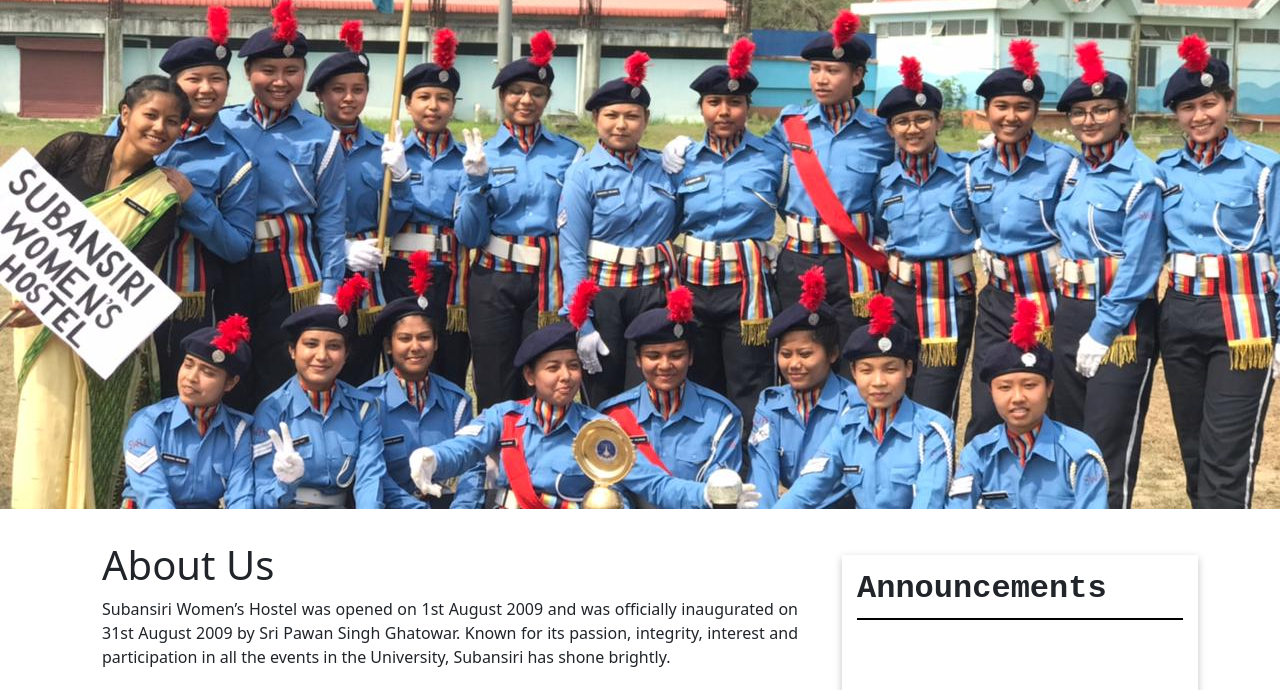
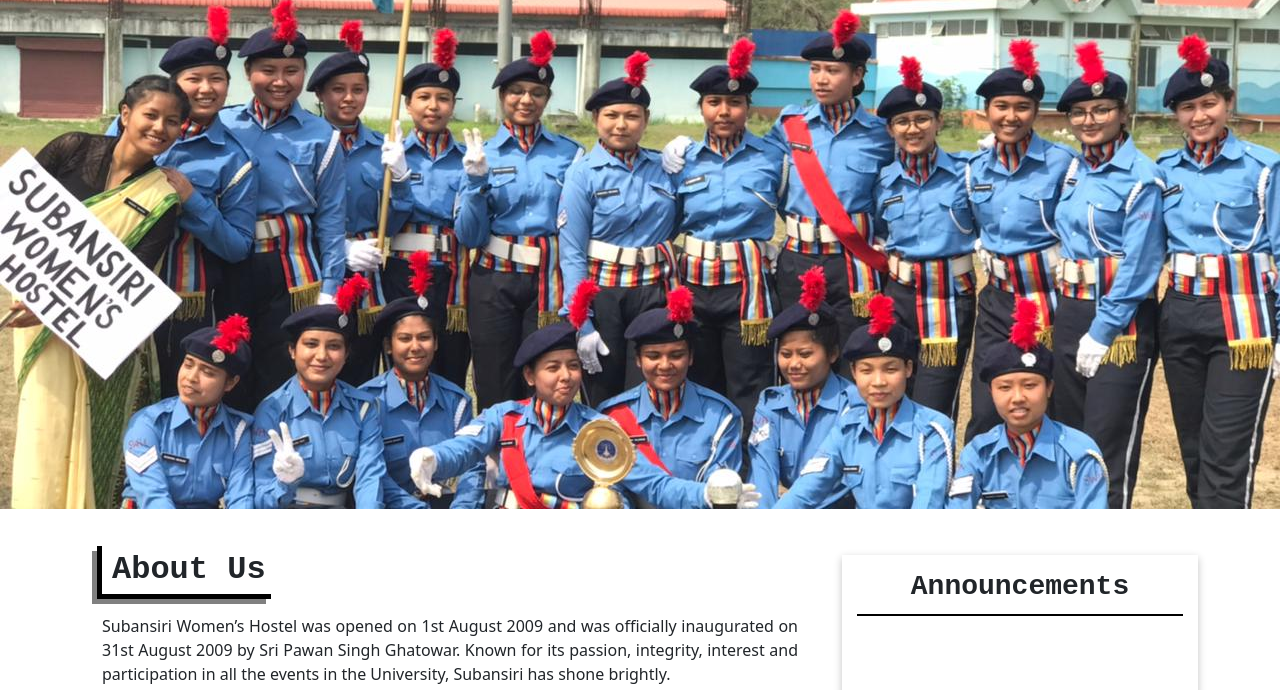
Before and after one commit to NikitaAgrwl/Subansiri, a plain HTML site: page index.html in a window 1280 px wide. Shown: the part 91-781 px from the top of the page. Drawn offline with Linux system fonts and the light colour scheme; no server answers.

Commit message:
small allignment fixed

```diff
--- a/css/global.css
+++ b/css/global.css
@@ -5,7 +5,7 @@
     padding: 0;
     margin: 0;
 }
-h5, h2{
+h5, h2,h3{
     font-family: monospace;
     font-weight: bold;
 }
@@ -24,4 +24,13 @@ h5, h2{
 .common-page-title{
     margin-top: 100px;
     margin-bottom: 30px;
-}
+    /* border-left:; */
+    /* border-bottom: ; */
+    box-shadow: rgba(8, 18, 61, 0.4) -5px 5px, rgba(240, 46, 170, 0.3) -10px 10px;
+    padding: 10px;
+    /* rgba(240, 46, 170, 0.2) -15px 15px; */
+    /* rgba(240, 46, 170, 0.1) -20px 20px, */
+    /* rgba(240, 46, 170, 0.05) -25px 25px; */
+    box-shadow:#241e4b -5px 5px,#0bc3cd -10px 10px;
+    width: fit-content;
+    }
--- a/css/index.css
+++ b/css/index.css
@@ -13,11 +13,19 @@
     padding: 15px;
 }
 
-.announcement>h2{
+.announcement>h3{
     padding-bottom: 10px;
+    text-align: center;
     border-bottom: 2px solid black;
 }
 .announcement>p{
     padding-bottom: 10px;
     border-bottom: 1px solid lightgray;
 }
+
+.about-us-title{
+    padding: 10px 10px 5px 10px;
+    box-shadow:black -5px 5px,gray -10px 10px;
+    width: fit-content;
+    margin-bottom: 20px;
+}
--- a/index.html
+++ b/index.html
@@ -99,7 +99,7 @@
                         life.
                     </p>
                 </div>
-                <h1>About Us</h1>
+                <h2 class="about-us-title">About Us</h2>
                 <div class="paragraph">
                     <p>
                         Subansiri Women’s Hostel was opened on 1st August 2009 and
@@ -133,7 +133,7 @@
 
             <div class="col-lg-4 col-md-4 col-sm-12 wrapper">
                 <div class="announcement">
-                    <h2>Announcements</h2>
+                    <h3>Announcements</h3>
                     <marquee direction = "up" scrolldelay="1">
                         <p>Announcement-1</p><hr>
                         <p>Announcement-2</p><hr>
@@ -142,7 +142,7 @@
                     </marquee>
                 </div>
                 <div class="quote-container">
-                    <h2 class="quote-heading">Quote of the Day</h2>
+                    <h3 class="quote-heading">Quote of the Day</h3>
                     <div class="content">
                         <div class="quote-area">
                             <i class="fas fa-quote-left"></i>
```
